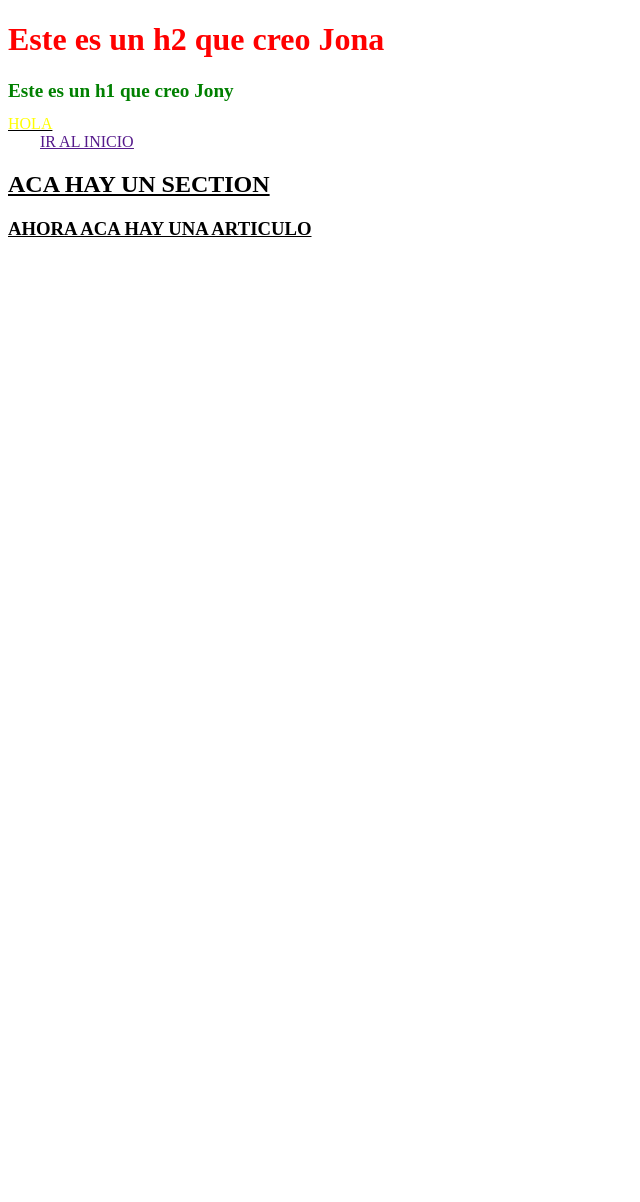
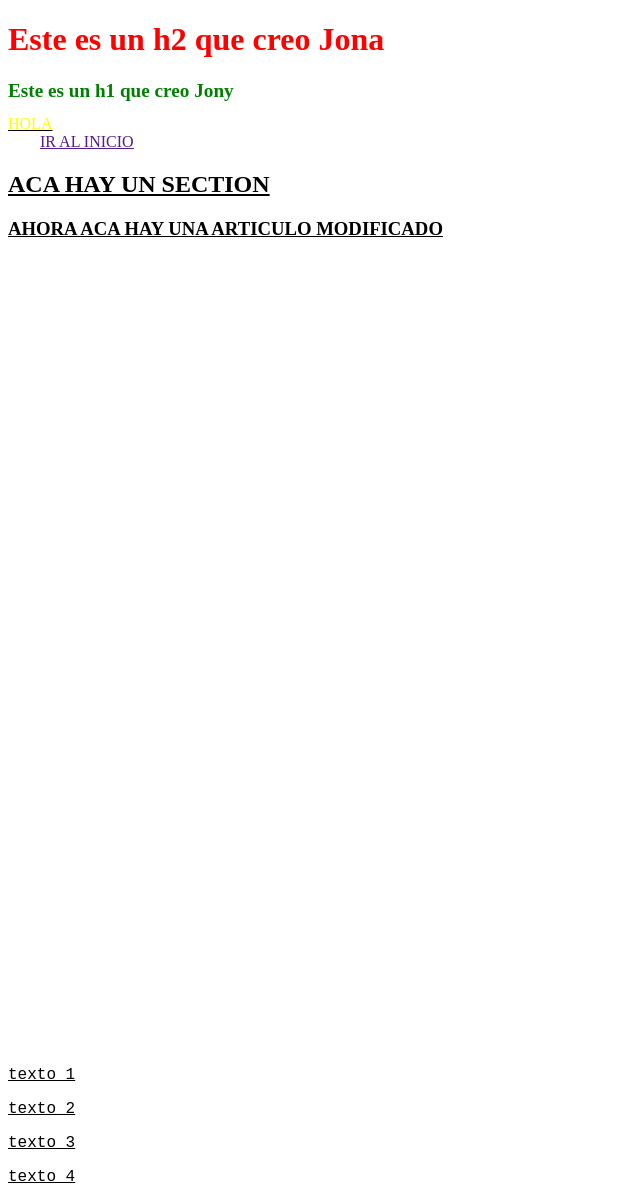
Before and after one commit to JonatanPalavecinoDePrueba/PPrueba-de-git-y-git-hub, a plain HTML site: page index.html in a window 1280 px wide. Shown: the whole page, without its empty margins (0-640 px from the left). Before the commit the page ends 1058 px from the top, so only its background shows below. Drawn offline with Linux system fonts and the light colour scheme.

Commit message:
otro commit de jona

```diff
--- a/css/style.css
+++ b/css/style.css
@@ -43,4 +43,9 @@ article {
 
 .footer-link {
     cursor: pointer;
+    background-color: aliceblue;
 }
+
+p {
+    font-family: 'Courier New', Courier, monospace;
+}
--- a/index.html
+++ b/index.html
@@ -20,7 +20,7 @@
         <h2>ACA HAY UN SECTION</h2>
     </section>
     <article>
-        <h3>AHORA ACA HAY UNA ARTICULO</h3>
+        <h3>AHORA ACA HAY UNA ARTICULO MODIFICADO</h3>
     </article>
     <footer class="footer">
         <div class="footer-box">
@@ -39,6 +39,12 @@
                 </li>
             </ul>
         </div>
+        <div>
+            <p>texto 1</p>
+            <p>texto 2</p>
+            <p>texto 3</p>
+            <p>texto 4</p>
+        </div>
     </footer>
 </body>
 </html>
```
